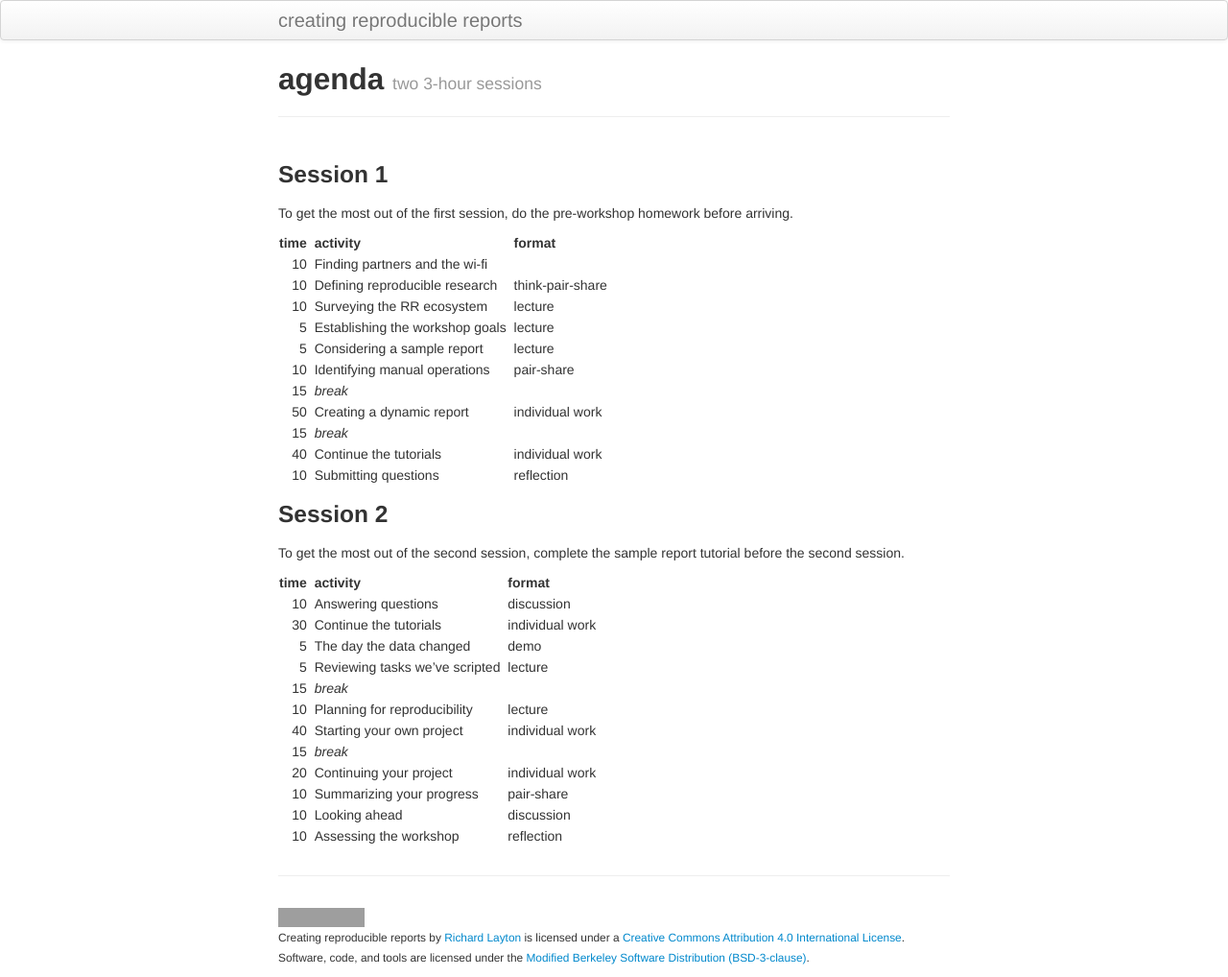
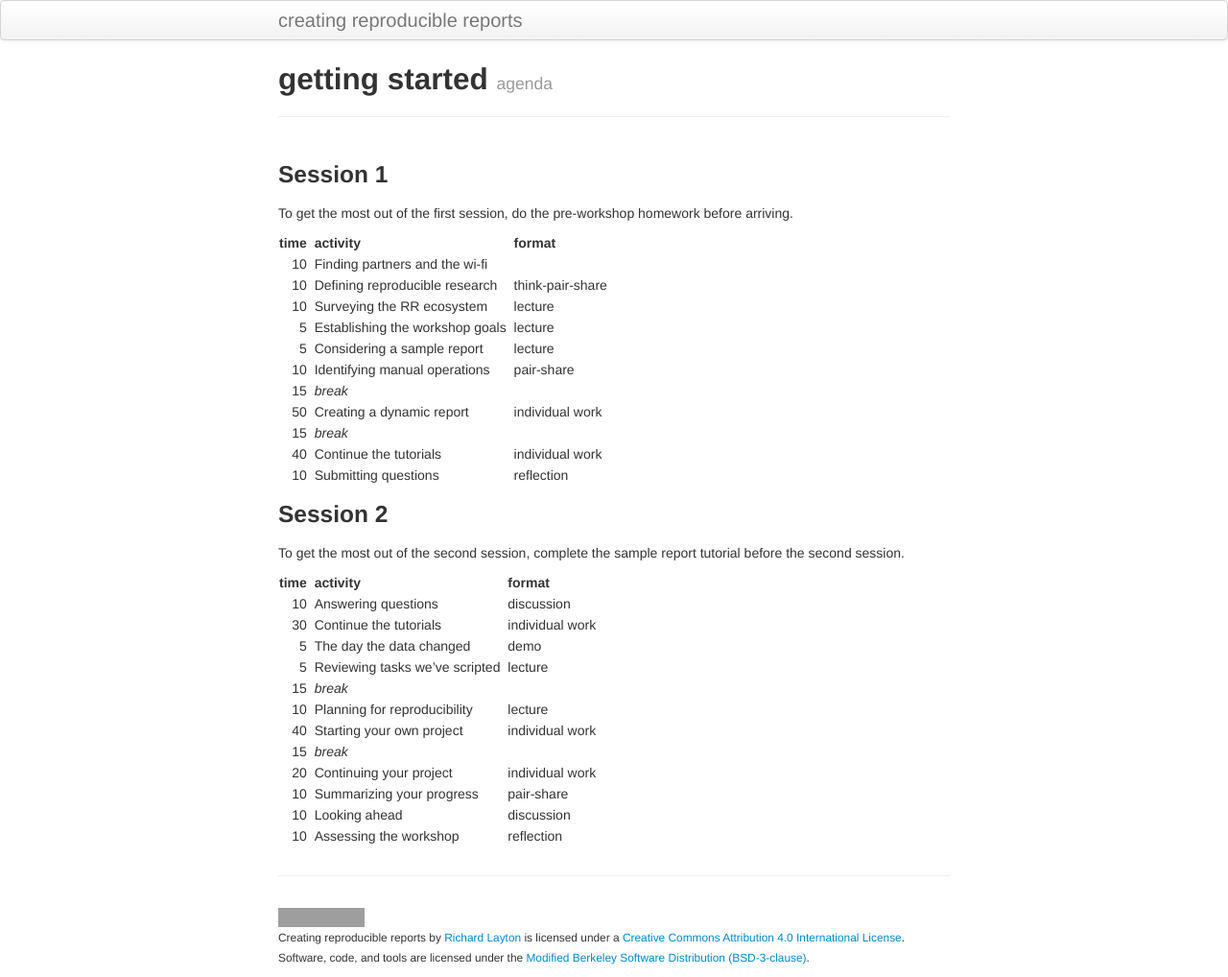
Before and after one commit to DSR-RHIT/creating-reproducible-reports, a Jekyll site: the page built from pages/agenda.md, in a window 1280 px wide. Shown: the whole page at 96% size. Built offline with Jekyll 4.4.1, drawn with Linux system fonts in a browser that asks for light colours; grey boxes are pictures that could not be loaded.

Commit message:
tutorial

```diff
--- a/pages/agenda.Rmd
+++ b/pages/agenda.Rmd
@@ -1,7 +1,7 @@
 ---
 layout: page
-title:  agenda
-tagline: two 3-hour sessions
+title:  getting started
+tagline: agenda
 output: html_document
 ---
 
--- a/pages/agenda.md
+++ b/pages/agenda.md
@@ -1,7 +1,7 @@
 ---
 layout: page
-title:  agenda
-tagline: two 3-hour sessions
+title:  getting started
+tagline: agenda
 output: html_document
 ---
 
```
Also changed, not shown: pages/pre-workshop-hw.md (+2 -1 lines).
